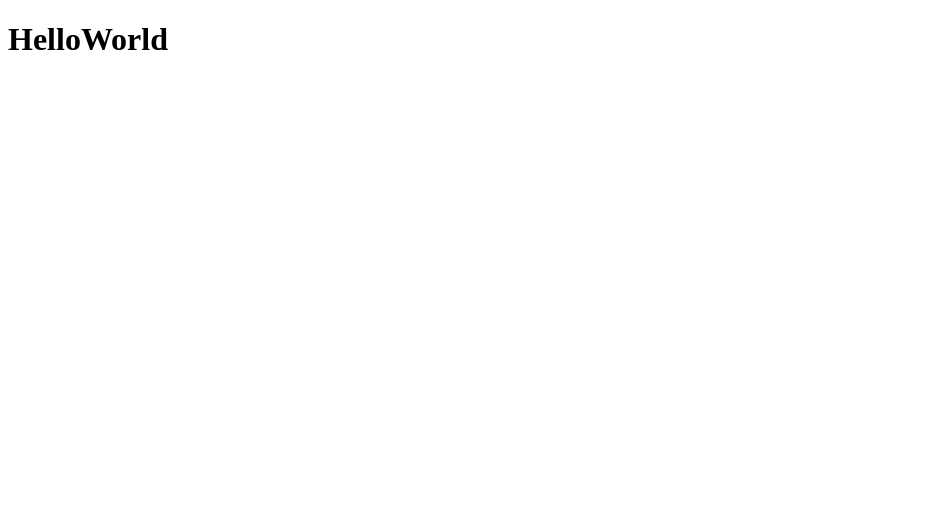
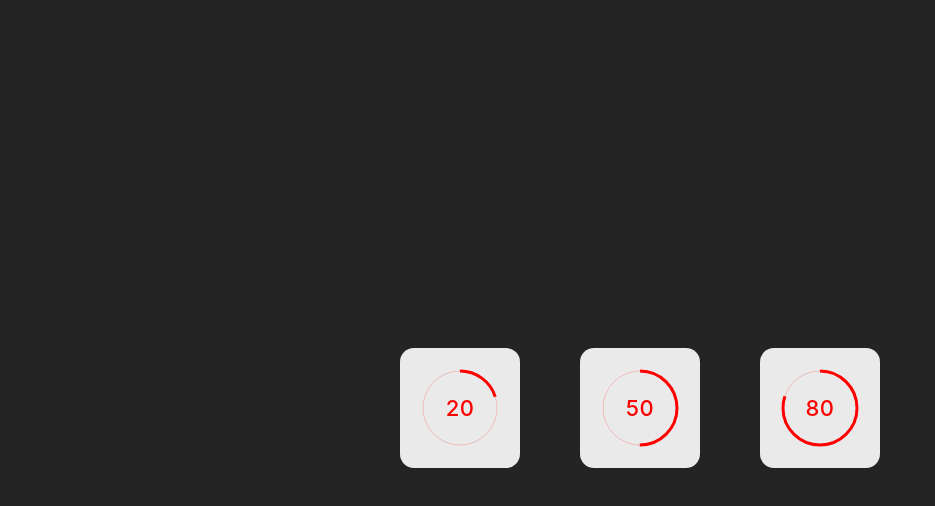
Before and after one commit to a-caron/vue-circular-progress-bar, a Vue app: page / in a window 1280 px wide. Shown: the top 506 px of the page, without its empty margins (0-935 px from the left). Built offline with nearby package versions, Linux system fonts and the light colour scheme.

Commit message:
Add component

```diff
--- a/package.json
+++ b/package.json
@@ -13,6 +13,7 @@
   },
   "devDependencies": {
     "@vitejs/plugin-vue": "^4.6.2",
+    "sass-embedded": "^1.77.8",
     "typescript": "^5.2.2",
     "vite": "^5.0.12",
     "vue-tsc": "^1.8.27"
--- a/src/App.vue
+++ b/src/App.vue
@@ -1,7 +1,29 @@
 <script setup lang="ts">
-import HelloWorld from "./components/HelloWorld.vue";
+  import CircularProgressBar from "./components/CircularProgressBar.vue"
+  // to do : add randomizer for 3 values
 </script>
 
 <template>
-  <HelloWorld msg="HelloWorld" />
+  <CircularProgressBar :progress="20" />
+  <CircularProgressBar :progress="50" />
+  <CircularProgressBar :progress="80" />
 </template>
+
+<style>
+
+  body {
+    background-color: #242424;
+    font-family: ui-sans-serif, -apple-system, BlinkMacSystemFont, "Segoe UI Variable Display", "Segoe UI", Helvetica, "Apple Color Emoji", Arial, sans-serif, "Segoe UI Emoji", "Segoe UI Symbol";
+  }
+
+  #app {
+    display: flex;
+    align-items: center;
+    justify-content: center;
+    height: 100vh;
+
+    .circular-progress-bar:not(:first-child) {
+      margin-left: 60px;
+    }
+  }
+</style>
--- /dev/null
+++ b/src/components/CircularProgressBar.vue
@@ -0,0 +1,109 @@
+<script setup lang="ts">
+
+  import { computed } from 'vue'
+
+  const props = defineProps<{
+    progress: number
+  }>()
+
+  // to do : color depending on the value
+  const color = 'red'
+
+  const {
+    circleDiam,
+    circleRadiusMinusBorder,
+    circleOffset,
+    strokeDashArray,
+    strokeDashOffset
+  } = useCircle()
+
+  function useCircle() {
+
+    const size = 80
+    const border = 6
+    const sizeMinusBorder = size - border
+    const strokeDashArray = 2 * Math.PI * (sizeMinusBorder / 2)
+
+    const strokeDashOffset = computed(() => {
+      return strokeDashArray - (strokeDashArray * props.progress / 100)
+    })
+
+    return {
+      circleDiam: `${size}px`,
+      circleRadiusMinusBorder: sizeMinusBorder / 2,
+      circleOffset: `${border / 2}px`,
+      strokeDashArray,
+      strokeDashOffset
+    }
+  }
+</script>
+
+<template>
+  <div class="circular-progress-bar">
+
+    <div
+      class="circular-progress-bar__label"
+      v-text="progress"/>
+
+    <svg>
+      <circle
+        v-for="type in ['total', 'progress']"
+        :key="type"
+        :data-type="type"
+        :cx="circleRadiusMinusBorder"
+        :cy="circleRadiusMinusBorder"
+        :r="circleRadiusMinusBorder"/>
+    </svg>
+  </div>
+</template>
+
+<style scoped lang="scss">
+
+  .circular-progress-bar {
+    aspect-ratio: 1/1;
+    position: relative;
+    width: v-bind(circleDiam);
+    height: v-bind(circleDiam);
+    background-color: rgba(white, .9);
+    padding: 20px;
+    border-radius: 14px;
+
+    &__label, svg {
+      position: absolute;
+      left: 50%;
+      top: 50%;
+    }
+
+    &__label {
+      transform: translate(-50%, -50%);
+      font-size: 22px;
+      letter-spacing: .02em;
+      font-weight: 500;
+      color: v-bind(color);
+    }
+
+    svg {
+      width: v-bind(circleDiam);
+      height: v-bind(circleDiam);
+      transform: translate(-50%, -50%) rotate(-90deg);
+
+      circle {
+        fill: transparent;
+        transform: translate(v-bind(circleOffset), v-bind(circleOffset));
+      }
+
+      [data-type='total'] {
+        stroke-width: 1;
+        stroke: v-bind(color);
+        opacity: 0.2;
+      }
+
+      [data-type='progress'] {
+        stroke-width: 3;
+        stroke-dasharray: v-bind(strokeDashArray);
+        stroke-dashoffset: v-bind(strokeDashOffset);
+        stroke: v-bind(color);
+      }
+    }
+  }
+</style>
--- a/src/components/HelloWorld.vue
+++ /dev/null
@@ -1,7 +0,0 @@
-<script setup lang="ts">
-  defineProps<{ msg: string }>()
-</script>
-
-<template>
-  <h1>{{ msg }}</h1>
-</template>
```
